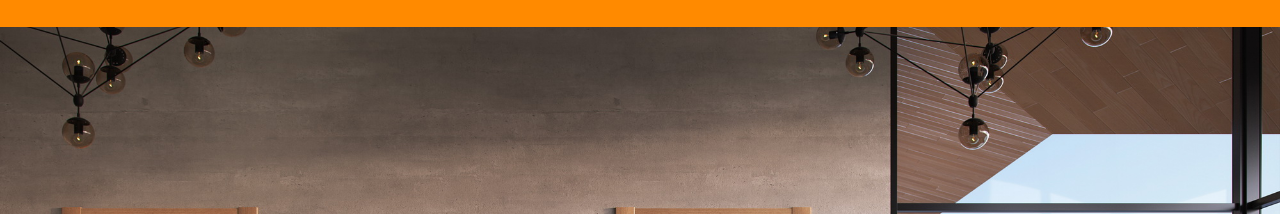
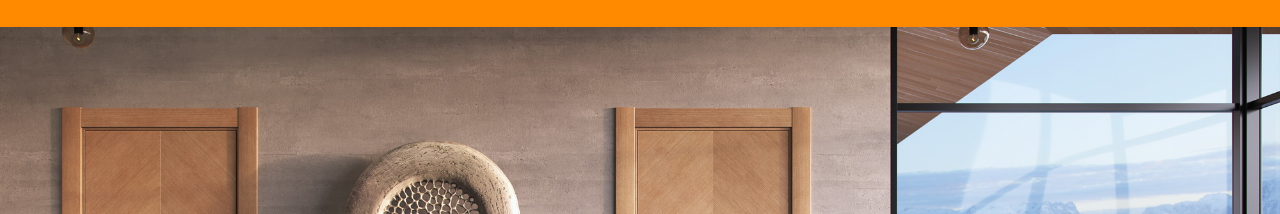
Before and after one commit to Moreorsea/Test, a website: page source/index.html in a window 1280 px wide. Shown: the part 137-351 px from the top of the page. Drawn offline with Linux system fonts and the light colour scheme.

Commit message:
Доработки блока promo

```diff
--- a/source/less/blocks/promo.less
+++ b/source/less/blocks/promo.less
@@ -10,6 +10,7 @@
 @media (min-width: 1200px) {
     .promo {
         height: 650px;
+        background-position: 0 -100px;
     }
 }
 
```
Also changed, not shown: source/css/style.css.
